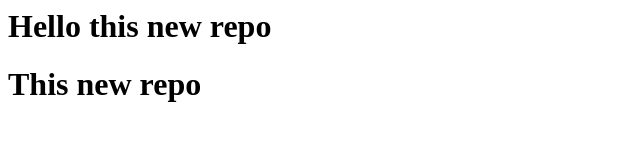
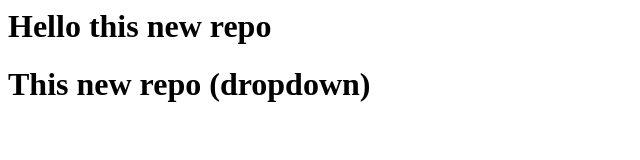
Before and after one commit to Vedant-579/LocalRepo, a plain HTML site: page index.html in a window 1280 px wide. Shown: the whole page, without its empty margins (0-640 px from the left). Drawn offline with Linux system fonts and the light colour scheme.

```diff
--- a/index.html
+++ b/index.html
@@ -1,2 +1,2 @@
 <h1>Hello this new repo</h1>
-<h1>This new repo</h1>
+<h1>This new repo (dropdown)</h1>
```
